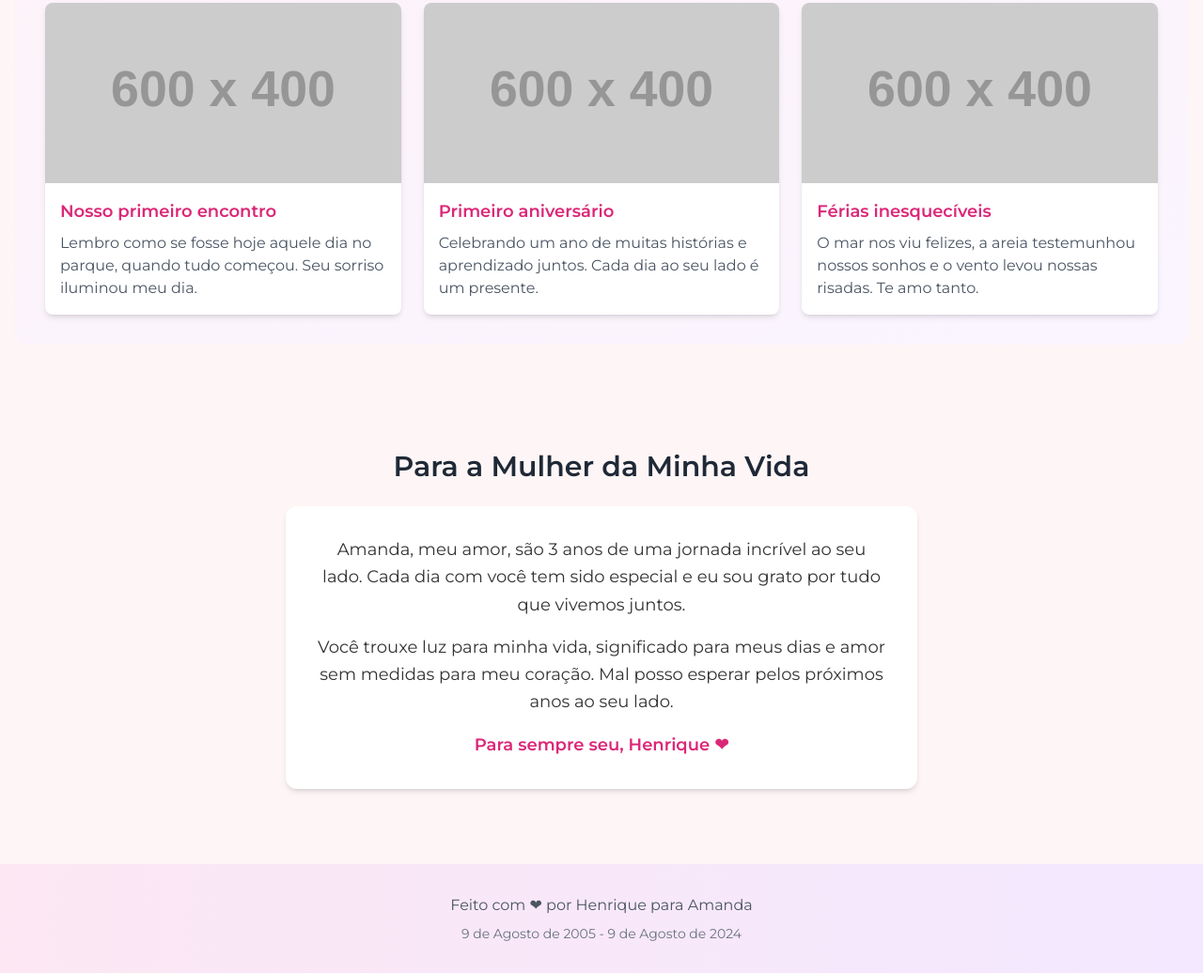
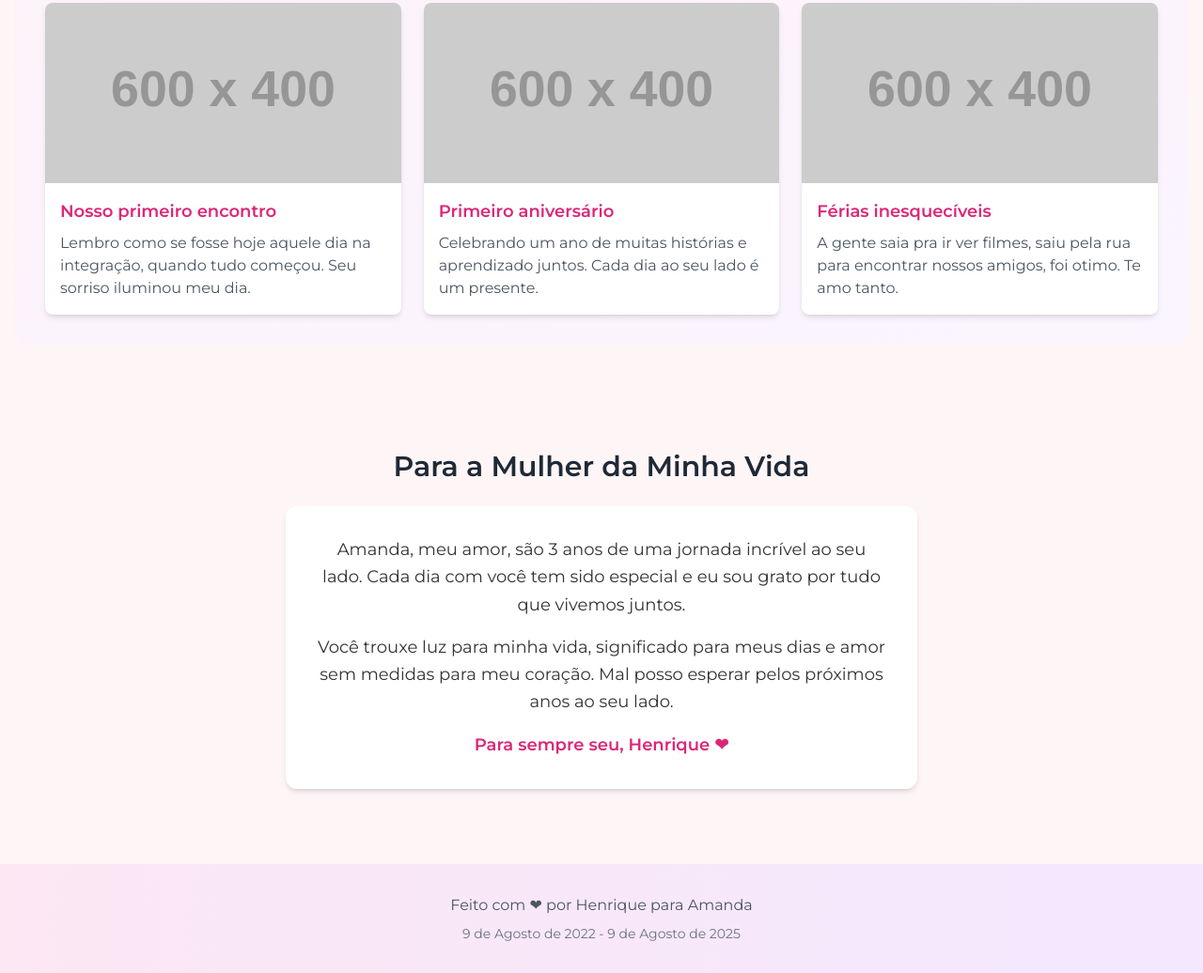
Before and after one commit to Rick-Henrique7/comemorando, a plain HTML site: page index.html in a window 1280 px wide. Shown: the part 1285-2321 px from the top of the page at 94% size. Drawn offline with nearby package versions, Linux system fonts and the light colour scheme; placeholder pictures from the web are drawn by us.

Commit message:
Update index.html
nova foto

```diff
--- a/index.html
+++ b/index.html
@@ -109,7 +109,7 @@
                     </div>
                     <div class="p-4">
                         <h3 class="font-semibold text-lg mb-2 text-pink-600">Nosso primeiro encontro</h3>
-                        <p class="text-gray-600">Lembro como se fosse hoje aquele dia no parque, quando tudo começou. Seu sorriso iluminou meu dia.</p>
+                        <p class="text-gray-600">Lembro como se fosse hoje aquele dia na integração, quando tudo começou. Seu sorriso iluminou meu dia.</p>
                     </div>
                 </div>
 
@@ -129,7 +129,7 @@
                     </div>
                     <div class="p-4">
                         <h3 class="font-semibold text-lg mb-2 text-pink-600">Férias inesquecíveis</h3>
-                        <p class="text-gray-600">O mar nos viu felizes, a areia testemunhou nossos sonhos e o vento levou nossas risadas. Te amo tanto.</p>
+                        <p class="text-gray-600">A gente saia pra ir ver filmes, saiu pela rua para encontrar nossos amigos, foi otimo. Te amo tanto.</p>
                     </div>
                 </div>
             </div>
@@ -153,14 +153,14 @@
 
     <footer class="bg-gradient-to-r from-pink-100 to-purple-100 py-8 text-center">
         <p class="text-gray-600">Feito com ❤ por Henrique para Amanda</p>
-        <p class="text-sm text-gray-500 mt-2">9 de Agosto de 2005 - 9 de Agosto de 2024</p>
+        <p class="text-sm text-gray-500 mt-2">9 de Agosto de 2022 - 9 de Agosto de 2025</p>
     </footer>
 
     <script>
         // Initialize slider with placeholder images
         const photos = [
             {
-                url: "https://placehold.co/800x500",
+                url: "imagens/beijo.jpg",
                 title: "Nosso primeiro encontro",
                 description: "Lembro como se fosse hoje, te vi e meu coração acelerou. Mal sabia eu que seria o começo da melhor história da minha vida.",
                 alt: "Henrique e Amanda sorrindo em um parque no primeiro encontro"
```
